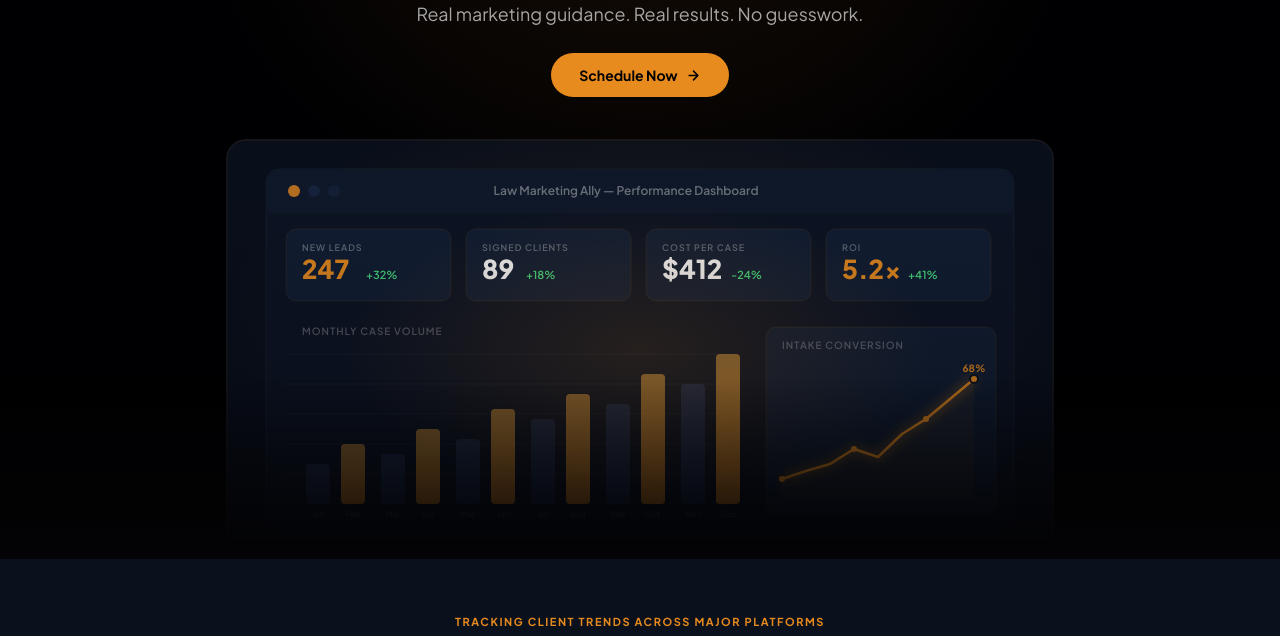
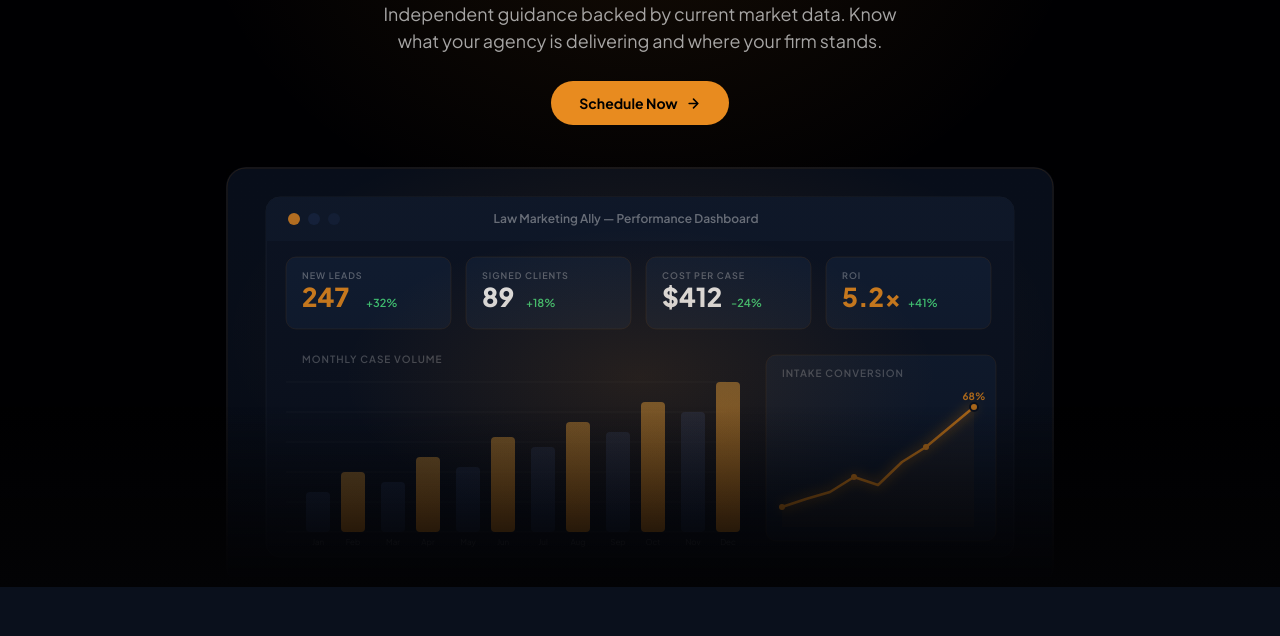
Before and after one commit to LawMarketingAlly/law-mark-ally-, a plain HTML site: page index.html in a window 1280 px wide. Shown: the part 322-958 px from the top of the page. Drawn offline with nearby package versions, Linux system fonts and the light colour scheme.

Commit message:
Update homepage hero subhead
Co-Authored-By: Claude Opus 5.5 <noreply@anthropic.com>
Claude-Session: https://claude.ai/code/session_015J3SphR3asmCDGdNMQdtXe

```diff
--- a/index.html
+++ b/index.html
@@ -415,7 +415,7 @@ button{cursor:pointer;border:none;background:none;font-family:inherit}
       The <span class="green">Ally</span> Your Law Firm Deserves.
     </h1>
     <p class="hero-sub fade3">
-      Real marketing guidance. Real results. No guesswork.
+      Independent guidance backed by current market data. Know what your agency is delivering and where your firm stands.
     </p>
     <a href="#schedule" class="btn fade4">
       Schedule Now
```
